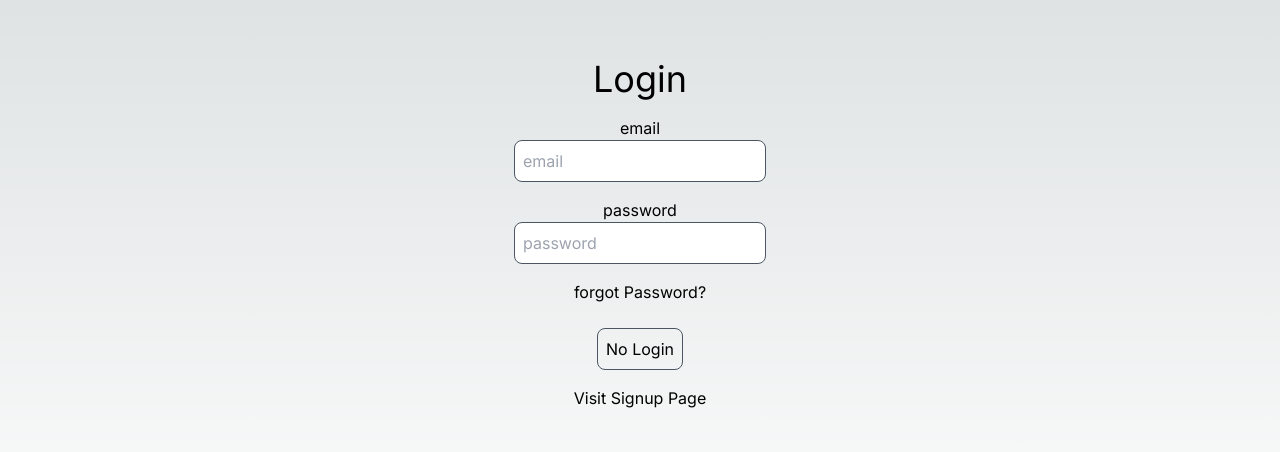
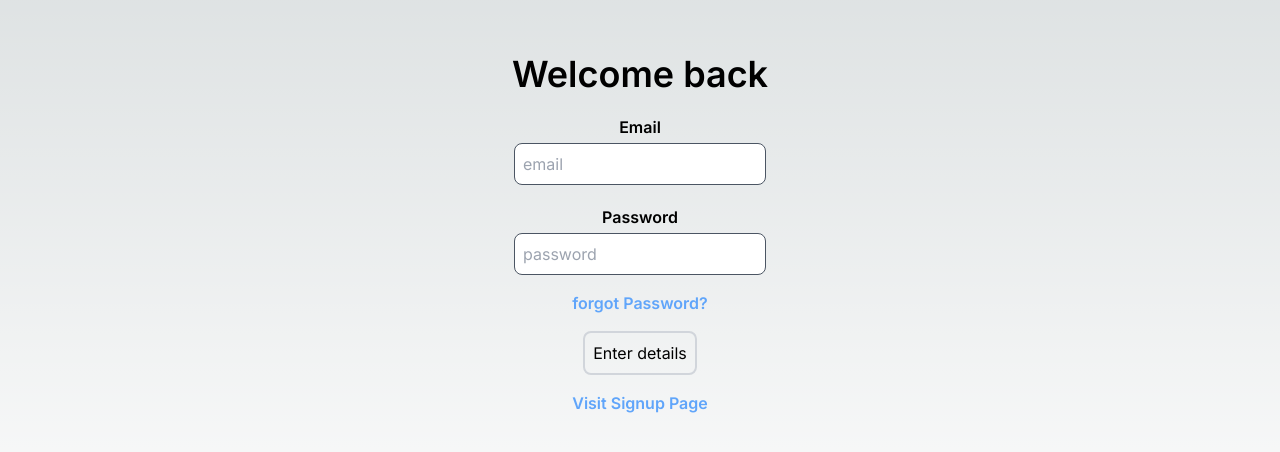
Before and after one commit to sahilansarimondal/mail-service, a Next.js app: page /login in a window 1280 px wide. Shown: the part 174-626 px from the top of the page. Built offline with nearby package versions, Linux system fonts and the light colour scheme.

Commit message:
very little style added in signup and login page

```diff
--- a/src/app/login/page.tsx
+++ b/src/app/login/page.tsx
@@ -41,9 +41,13 @@ export default function LoginPage() {
 
   return (
     <div className="flex flex-col items-center justify-center min-h-screen py-2">
-      <h1 className="text-4xl m-4">{loading ? "Loading" : "Login"}</h1>
+      <h1 className="text-4xl m-4 font-semibold">
+        {loading ? "Loading..." : " Welcome back"}
+      </h1>
       <hr />
-      <label htmlFor="email">email</label>
+      <label htmlFor="email" className="m-1 font-semibold">
+        Email
+      </label>
       <input
         className="p-2 border border-gray-300 rounded-lg mb-4 focus: border-gray-600 text-black"
         type="text"
@@ -52,7 +56,9 @@ export default function LoginPage() {
         onChange={(e) => setUser({ ...user, email: e.target.value })}
         placeholder="email"
       />
-      <label htmlFor="password">password</label>
+      <label htmlFor="password" className="m-1 font-semibold">
+        Password
+      </label>
       <input
         className="p-2 border border-gray-300 rounded-lg mb-4 focus: border-gray-600 text-black"
         type="text"
@@ -61,17 +67,25 @@ export default function LoginPage() {
         onChange={(e) => setUser({ ...user, password: e.target.value })}
         placeholder="password"
       />
-      <Link className="mb-6" href={"/login/forgotpassword"}>
+      <Link
+        className="mb-4 text-blue-400 font-semibold hover:font-bold hover:text-blue-500 "
+        href={"/login/forgotpassword"}
+      >
         forgot Password?
       </Link>
 
       <button
         onClick={onLogin}
-        className="p-2 border border-gray-300 rounded-lg mb-4 focus: border-gray-600"
+        className="p-2 border-2 border-gray-300 rounded-lg mb-4 hover:border-green-500 "
       >
-        {buttonDisabled ? "No Login" : "Login"}
+        {buttonDisabled ? "Enter details" : "Login"}
       </button>
-      <Link href={"/signup"}>Visit Signup Page</Link>
+      <Link
+        className="text-blue-400 font-semibold hover:font-bold hover:text-blue-500 "
+        href={"/signup"}
+      >
+        Visit Signup Page
+      </Link>
     </div>
   );
 }
--- a/src/app/signup/page.tsx
+++ b/src/app/signup/page.tsx
@@ -43,9 +43,13 @@ export default function LoginPage() {
   }, [user]);
   return (
     <div className="flex flex-col items-center justify-center min-h-screen py-2">
-      <h1 className="text-4xl m-4">{loading ? "Proccessing" : "SignUp"}</h1>
+      <h1 className="text-4xl m-4 font-semibold">
+        {loading ? "Loading..." : "Create Account"}
+      </h1>
       <hr />
-      <label htmlFor="username">username</label>
+      <label className="m-1 font-semibold" htmlFor="username">
+        Username
+      </label>
       <input
         className="p-2 border border-gray-300 rounded-lg mb-4 focus: border-gray-600 text-black"
         type="text"
@@ -54,7 +58,9 @@ export default function LoginPage() {
         onChange={(e) => setUser({ ...user, username: e.target.value })}
         placeholder="username"
       />
-      <label htmlFor="email">email</label>
+      <label className="m-1 font-semibold" htmlFor="email">
+        Email
+      </label>
       <input
         className="p-2 border border-gray-300 rounded-lg mb-4 focus: border-gray-600 text-black"
         type="text"
@@ -63,7 +69,9 @@ export default function LoginPage() {
         onChange={(e) => setUser({ ...user, email: e.target.value })}
         placeholder="email"
       />
-      <label htmlFor="password">password</label>
+      <label className="m-1 font-semibold" htmlFor="password">
+        Password
+      </label>
       <input
         className="p-2 border border-gray-300 rounded-lg mb-4 focus: border-gray-600 text-black"
         type="text"
@@ -74,11 +82,16 @@ export default function LoginPage() {
       />
       <button
         onClick={onSignup}
-        className="p-2 border border-gray-300 rounded-lg mb-4 focus: border-gray-600"
+        className="p-2 mt-4 border-2 border-gray-300 rounded-lg mb-4 hover:border-green-600 "
       >
-        {buttonDisabled ? "No SignUp" : "Sign Up"}
+        {buttonDisabled ? "Enter Details" : "Sign Up"}
       </button>
-      <Link href={"/login"}>Visit Login Page</Link>
+      <Link
+        className="font-semibold text-blue-400 hover:text-blue-500 hover:font-bold"
+        href={"/login"}
+      >
+        Visit Login Page
+      </Link>
     </div>
   );
 }
```
